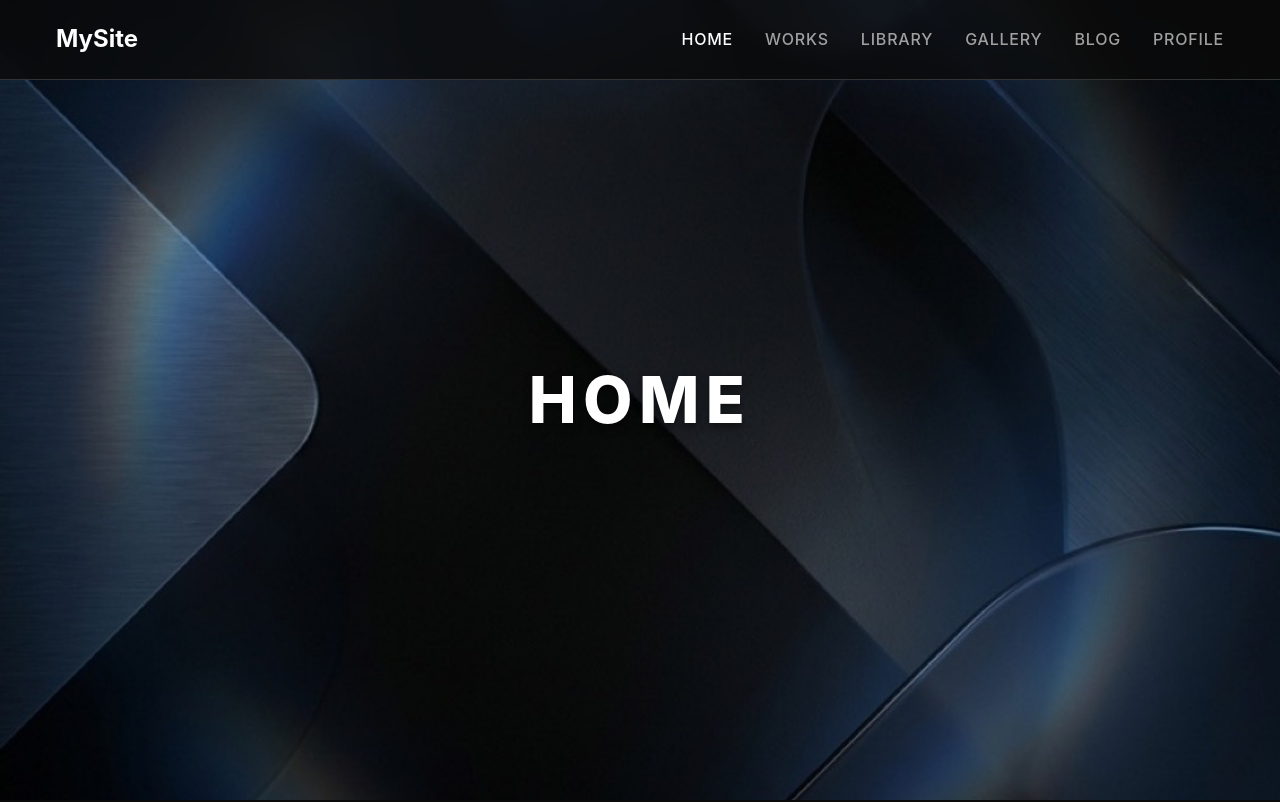
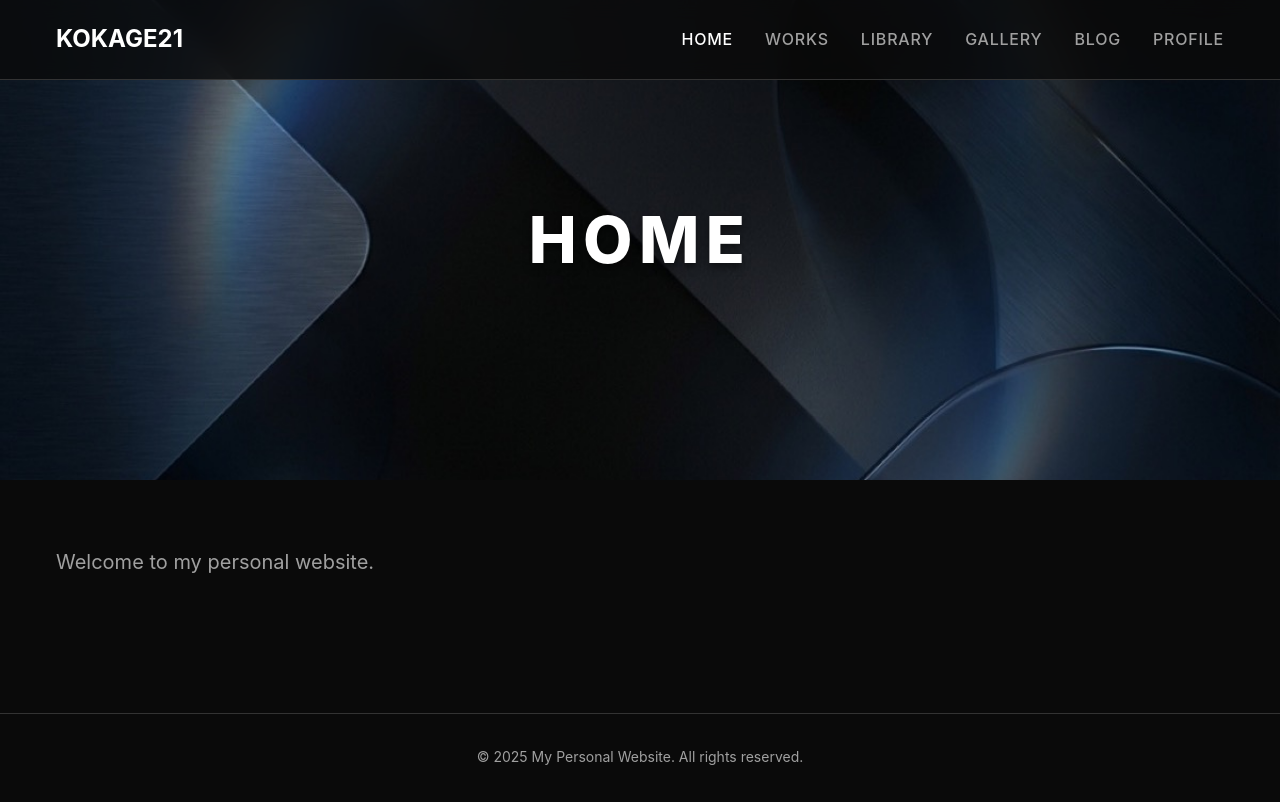
Before and after one commit to kokage21/kokage21.github.io, a React (Vite) app: page /#/ in a window 1280 px wide. Shown: the top 802 px of the page. Built offline with nearby package versions, Linux system fonts and the light colour scheme.

Commit message:
Modify small tips
縦画像表示の修正
ホーム画面リンク名修正

```diff
--- a/src/App.css
+++ b/src/App.css
@@ -3,7 +3,7 @@
 .hero-section {
   position: relative;
   width: 100%;
-  height: 100vh;
+  height: 480px;
   margin-top: calc(var(--header-height) * -1);
   overflow: hidden;
   display: flex;
--- a/src/components/Layout.jsx
+++ b/src/components/Layout.jsx
@@ -9,7 +9,7 @@
     <div className="layout">
       <header className="header">
         <div className="container header-content">
-          <Link to="/" className="logo">MySite</Link>
+          <Link to="/" className="logo">KOKAGE21</Link>
           <nav className="nav">
             <ul className="nav-list">
               <li><Link to="/" className={location.pathname === '/' ? 'active' : ''}>HOME</Link></li>
```
